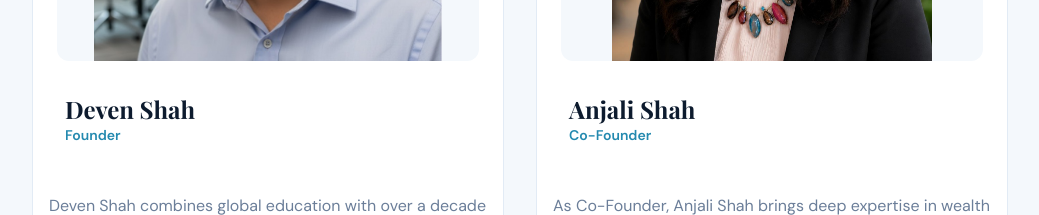
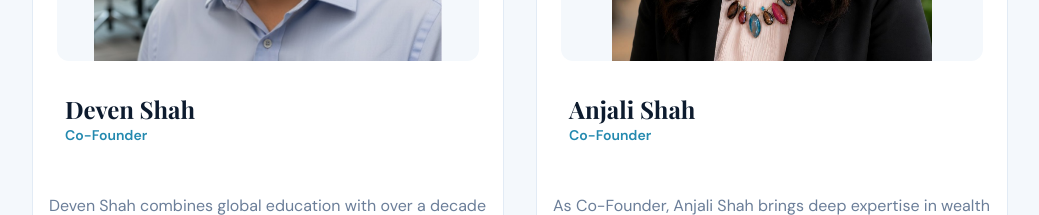
Before and after one commit to SwarikaaM/radds-v2, a React (Vite) app: page /about in a window 1280 px wide. Shown: the part 1380-1595 px from the top of the page, without its empty margins (120-1159 px from the left). Built offline with nearby package versions, Linux system fonts and the light colour scheme; a web font is replaced by a local one.

Commit message:
founder to cofounder

```diff
--- a/src/components/about/FoundersSection.jsx
+++ b/src/components/about/FoundersSection.jsx
@@ -8,7 +8,7 @@ import cofounderImg from "../../assets/cofounder.jpg";
 const founders = [
   {
     name: "Deven Shah",
-    designation: "Founder",
+    designation: "Co-Founder",
     image: founderImg,
     bio: "Deven Shah combines global education with over a decade of corporate experience to bring a structured and disciplined approach to wealth creation.",
     education: [
```
